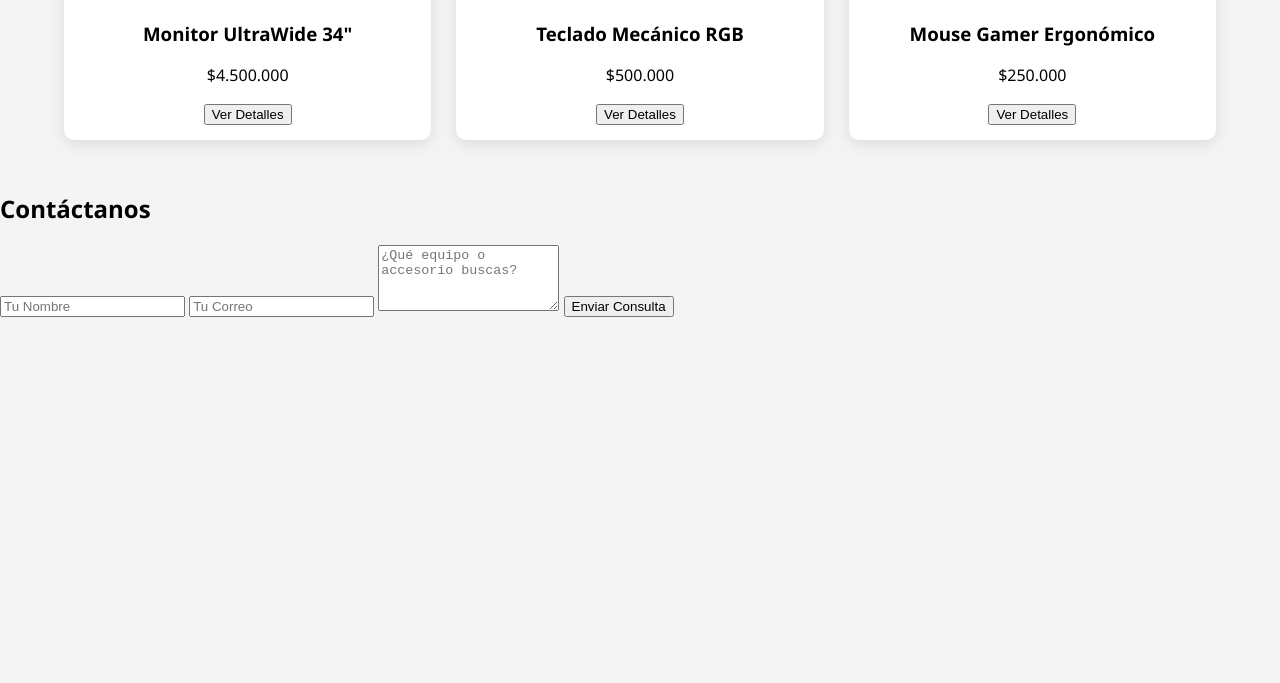
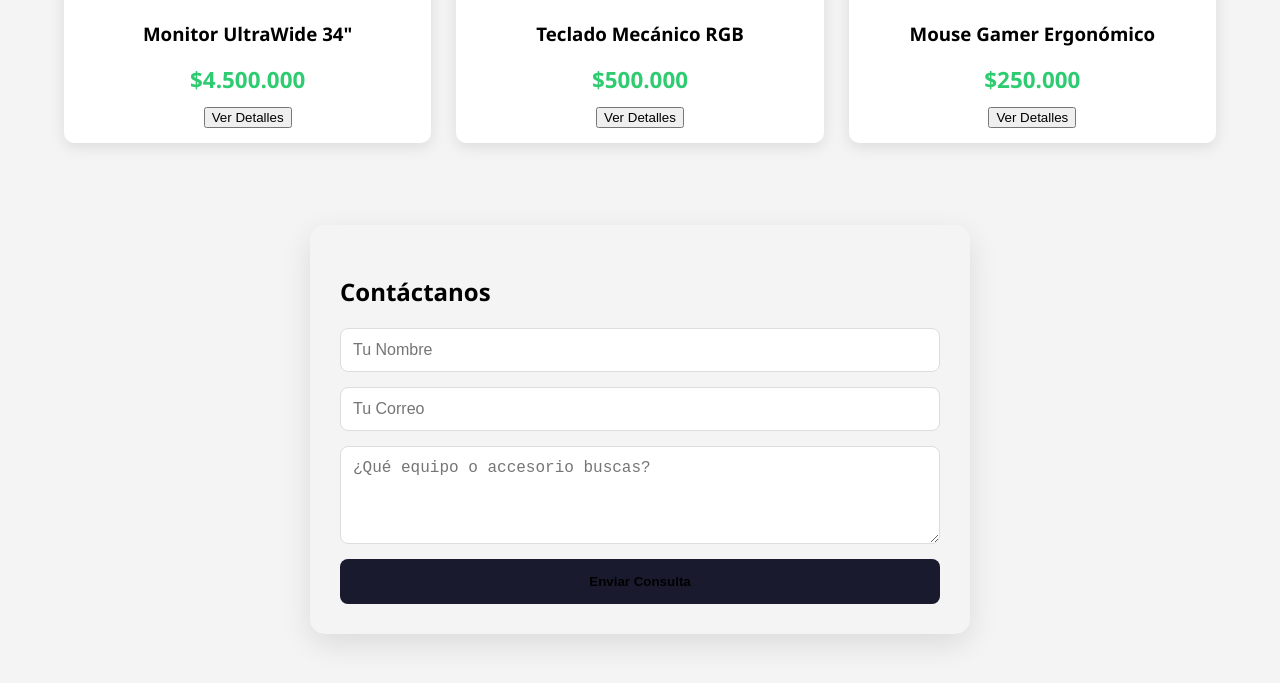
Before and after one commit to Jhonnyer-O/Grupo-2, a plain HTML site: page index.html in a window 1280 px wide. Shown: the part 721-1404 px from the top of the page. Before the commit the page ends 1038 px from the top, so only its background shows below. Drawn offline with nearby package versions, Linux system fonts and the light colour scheme.

Commit message:
estilizando el formulario de la pagina

```diff
--- a/styles.css
+++ b/styles.css
@@ -82,3 +82,58 @@ main {
     height: 200px;
     object-fit: cover;
 }
+
+.price {
+    font-size: 1.4rem;
+    color: #2ecc71;
+    font-weight: bold;
+    margin: 10px 0;
+}
+
+/* [William] Ofertas y Formulario */
+.offer-banner {
+    background: var(--primary);
+    color: var(--dark);
+    margin: 20px 5%;
+    padding: 25px;
+    text-align: center;
+    border-radius: 10px;
+}
+
+.contact-form {
+    max-width: 600px;
+    margin: 50px auto;
+    padding: 30px;
+    background: var(--white);
+    border-radius: 15px;
+    box-shadow: 0 10px 30px rgba(0,0,0,0.1);
+}
+
+.contact-form form {
+    display: flex;
+    flex-direction: column;
+    gap: 15px;
+}
+
+.contact-form input, .contact-form textarea {
+    padding: 12px;
+    border: 1px solid #ddd;
+    border-radius: 8px;
+    font-size: 1rem;
+}
+
+.btn-send {
+    background: var(--dark);
+    color: var(--white);
+    border: none;
+    padding: 15px;
+    border-radius: 8px;
+    font-weight: bold;
+    cursor: pointer;
+    transition: 0.3s;
+}
+
+.btn-send:hover {
+    background: var(--primary);
+    color: var(--dark);
+}
```
